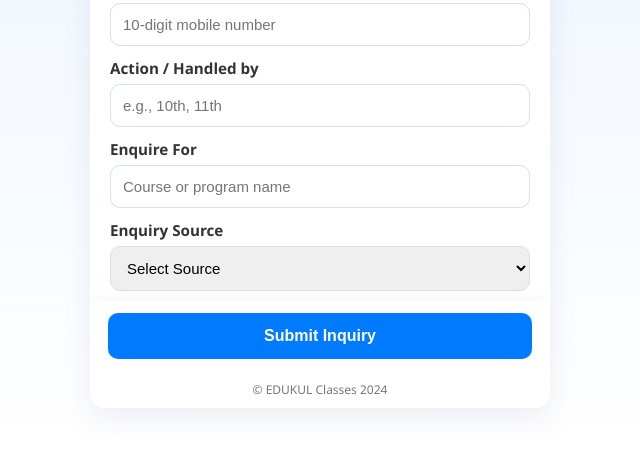
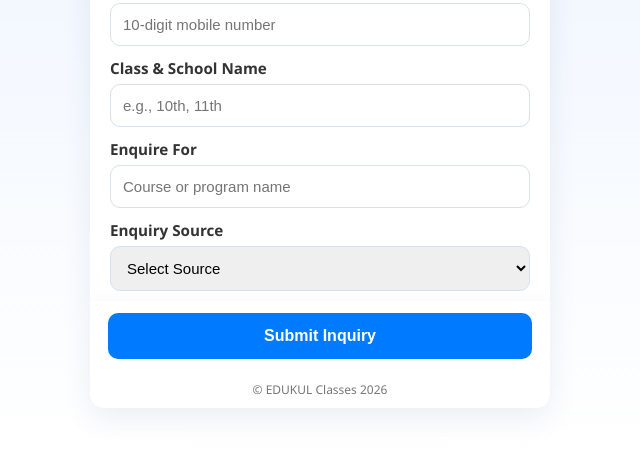
Before and after one commit to GirishGurjar/js-girish, a website: page practice/Inquiryform.html in a window 1280 px wide. Shown: the part 341-796 px from the top of the page, 320-960 px from the left. Drawn offline with Linux system fonts and the light colour scheme.

Commit message:
Modify Inquiry Form structure and footer year
Updated the Inquiry Form HTML structure, including changes to the actionTaken label and footer year.

```diff
--- a/practice/Inquiryform.html
+++ b/practice/Inquiryform.html
@@ -143,7 +143,7 @@
       <label for="contact">Contact Number</label>
       <input id="contact" name="contact" type="tel" inputmode="numeric" pattern="\d{10}" required placeholder="10-digit mobile number">
 
-      <label for="actionTaken">Action / Handled by</label>
+      <label for="actionTaken">Class & School Name</label>
       <input id="actionTaken" name="actionTaken" type="text" placeholder="e.g., 10th, 11th">
 
       <label for="enquireFor">Enquire For</label>
@@ -166,7 +166,7 @@
     <button class="btn-submit" id="submitBtn" type="button">Submit Inquiry</button>
   </div>
 
-  <div class="footer">© EDUKUL Classes 2024</div>
+  <div class="footer">© EDUKUL Classes 2026</div>
 </div>
 <script>
 
```
